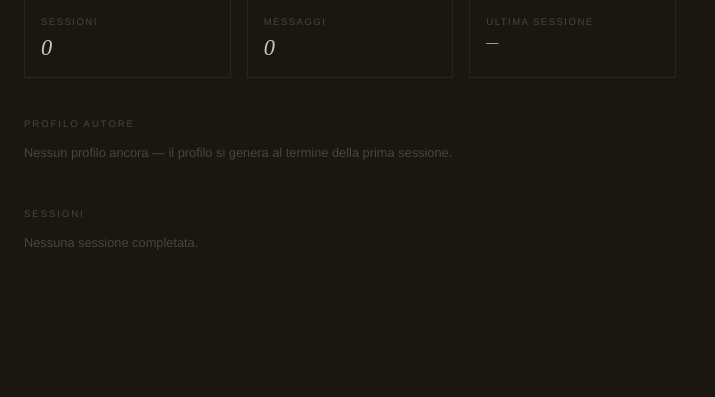
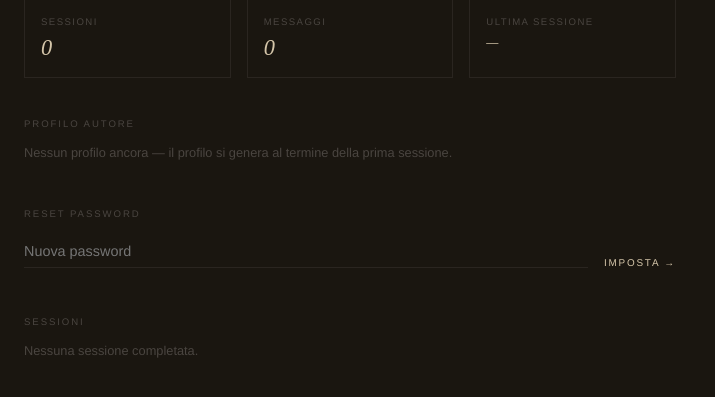
Before and after one commit to filippocance-dot/moviemaker, a FastAPI app: template web/templates/admin_user.html in a window 1280 px wide. Shown: the part 133-530 px from the top of the page, without its empty margins (0-715 px from the left). Run offline with FastAPI, Linux system fonts and the light colour scheme; the template is opened without the code that fills it, so the values that code supplies are empty.

Commit message:
feat: reset password utente dal pannello admin

```diff
--- a/web/app.py
+++ b/web/app.py
@@ -382,6 +382,14 @@ def admin_user_detail(user_id: int, request: Request, session: Optional[str] = C
         "messages": get_user_messages(user_id, limit=200),
     })
 
+@app.post("/admin/reset-password/{user_id}")
+def admin_reset_password(user_id: int, new_password: str = Form(...), session: Optional[str] = Cookie(default=None)):
+    current = get_current_user(session)
+    if not current or current["email"] != ADMIN_EMAIL:
+        return RedirectResponse("/login", status_code=303)
+    update_user_password(user_id, hash_password(new_password))
+    return RedirectResponse(f"/admin/utente/{user_id}", status_code=303)
+
 @app.post("/admin/approva/{user_id}")
 def admin_approva(user_id: int, session: Optional[str] = Cookie(default=None)):
     current = get_current_user(session)
--- a/web/templates/admin_user.html
+++ b/web/templates/admin_user.html
@@ -37,6 +37,16 @@
   <div style="font-size:0.8rem;color:var(--label);margin-bottom:3rem;">Nessun profilo ancora — il profilo si genera al termine della prima sessione.</div>
   {% endif %}
 
+  <!-- Reset password -->
+  <div style="font-size:0.6rem;letter-spacing:0.2em;text-transform:uppercase;color:var(--label);margin-bottom:1rem;">Reset Password</div>
+  <form method="post" action="/admin/reset-password/{{ target.id }}" style="display:flex;gap:1rem;align-items:flex-end;margin-bottom:3rem;">
+    <div style="flex:1;">
+      <input type="password" name="new_password" placeholder="Nuova password" required
+        style="width:100%;background:transparent;border:none;border-bottom:1px solid var(--border);padding:0.5rem 0;font-size:0.9rem;color:var(--text);font-family:inherit;outline:none;">
+    </div>
+    <button type="submit" class="btn">Imposta →</button>
+  </form>
+
   <!-- Sessioni -->
   <div style="font-size:0.6rem;letter-spacing:0.2em;text-transform:uppercase;color:var(--label);margin-bottom:1rem;">Sessioni</div>
   {% for s in sessions %}
```
